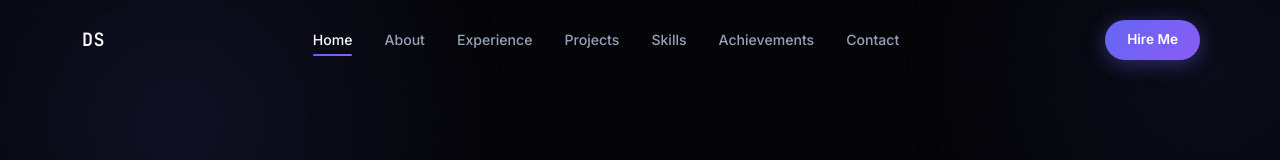
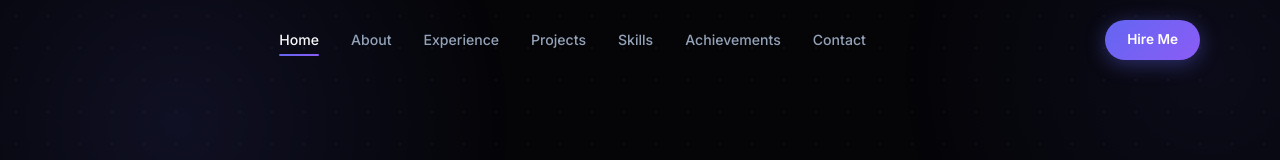
Before and after one commit to DharmikSuchak/dharmiksuchak-portfolio, a React (Vite) app: page / in a window 1280 px wide. Shown: the top 160 px of the page. Built offline with nearby package versions, Linux system fonts and the light colour scheme.

Commit message:
Fix: changed leetcode link and remove DS symobol from website

```diff
--- a/src/components/Hero.jsx
+++ b/src/components/Hero.jsx
@@ -145,7 +145,7 @@ export default function Hero() {
               <FiMail />
             </a>
             <a
-              href="https://leetcode.com/u/DharmikSuchak"
+              href="https://leetcode.com/u/Dharmik_Suchak/"
               target="_blank"
               rel="noopener noreferrer"
               className="social-link"
--- a/src/components/Navbar.jsx
+++ b/src/components/Navbar.jsx
@@ -46,10 +46,7 @@ export default function Navbar() {
         transition={{ duration: 0.6, ease: [0.22, 1, 0.36, 1] }}
       >
         <div className="nav-container">
-          {/* Logo */}
-          <a href="#home" className="nav-logo">
-            <span className="logo-name">DS</span>
-          </a>
+
 
           {/* Desktop Links */}
           <ul className="nav-links">
```
